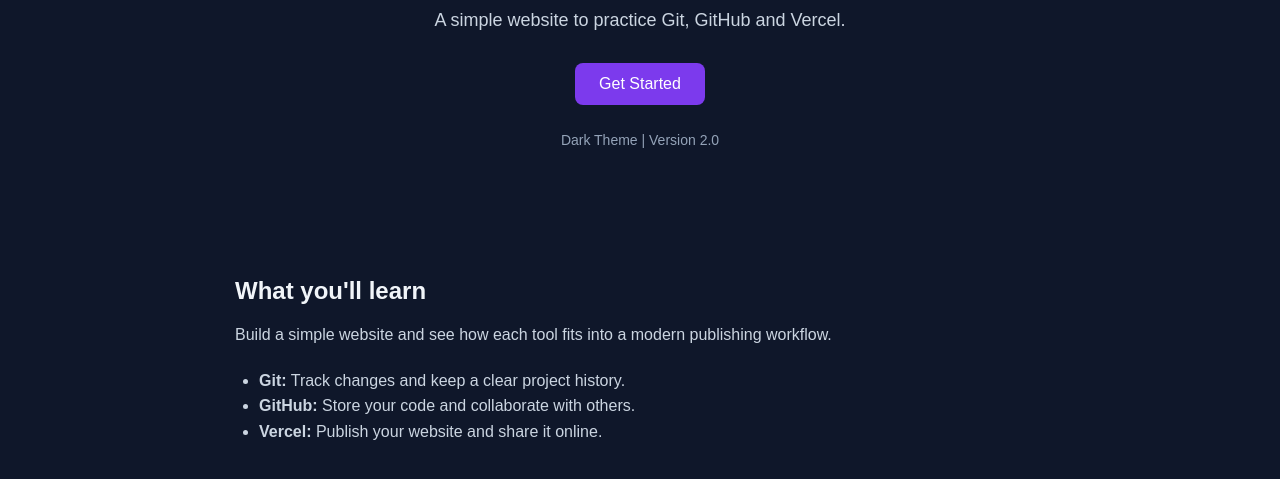
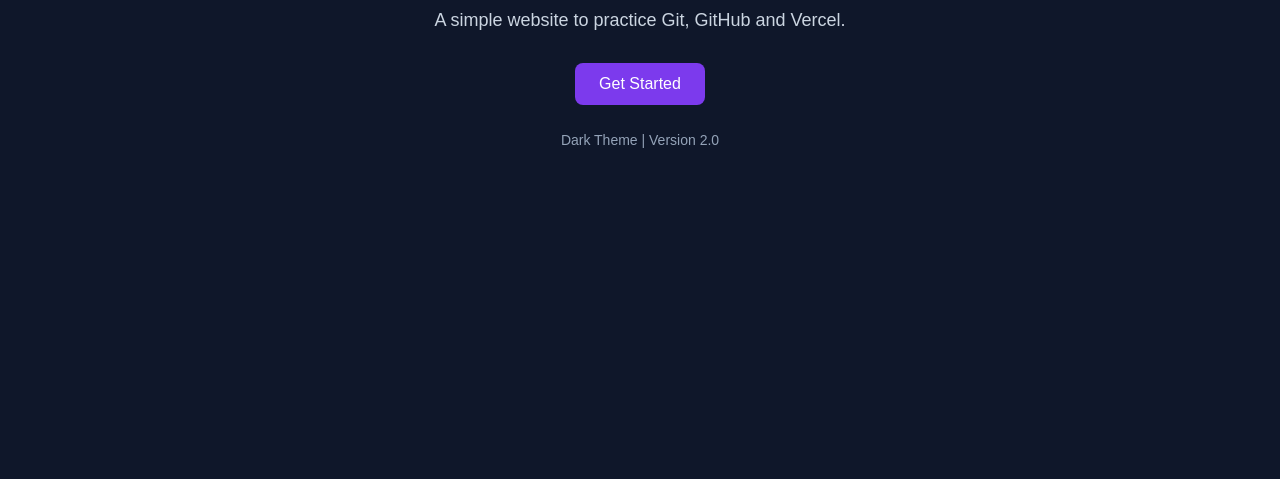
Before and after one commit to Adirohansuyal/git-vercel-version-demo, a plain HTML site: page website/index.html in a window 1280 px wide. Shown: the part 273-752 px from the top of the page. Drawn offline with Linux system fonts and the light colour scheme.

```diff
--- a/website/index.html
+++ b/website/index.html
@@ -4,7 +4,7 @@
 <head>
   <meta charset="UTF-8">
   <meta name="viewport" content="width=device-width, initial-scale=1.0">
-  <title>Version Demo | Dark Theme</title>
+  <title>Version Demo | Light Theme</title>
   <style>
     * {
       box-sizing: border-box;
@@ -81,22 +81,10 @@
   <main class="hero" id="home">
     <h1>Welcome to Our Website 🚀</h1>
     <p>A simple website to practice Git, GitHub and Vercel.</p>
-    <button class="btn" onclick="alert('Dark Theme is working!')">
+    <button class="btn" onclick="alert('Light Theme is working!')">
       Get Started
     </button>
     <div class="version">Dark Theme | Version 2.0</div>
   </main>
-
-  <section id="about" style="max-width: 850px; margin: 0 auto 80px; padding: 0 20px;">
-    <h2 style="margin-bottom: 12px;">What you'll learn</h2>
-    <p style="color: #cbd5e1; margin-bottom: 20px;">
-      Build a simple website and see how each tool fits into a modern publishing workflow.
-    </p>
-    <ul style="color: #cbd5e1; padding-left: 24px;">
-      <li><strong>Git:</strong> Track changes and keep a clear project history.</li>
-      <li><strong>GitHub:</strong> Store your code and collaborate with others.</li>
-      <li><strong>Vercel:</strong> Publish your website and share it online.</li>
-    </ul>
-  </section>
 </body>
 </html>
```
